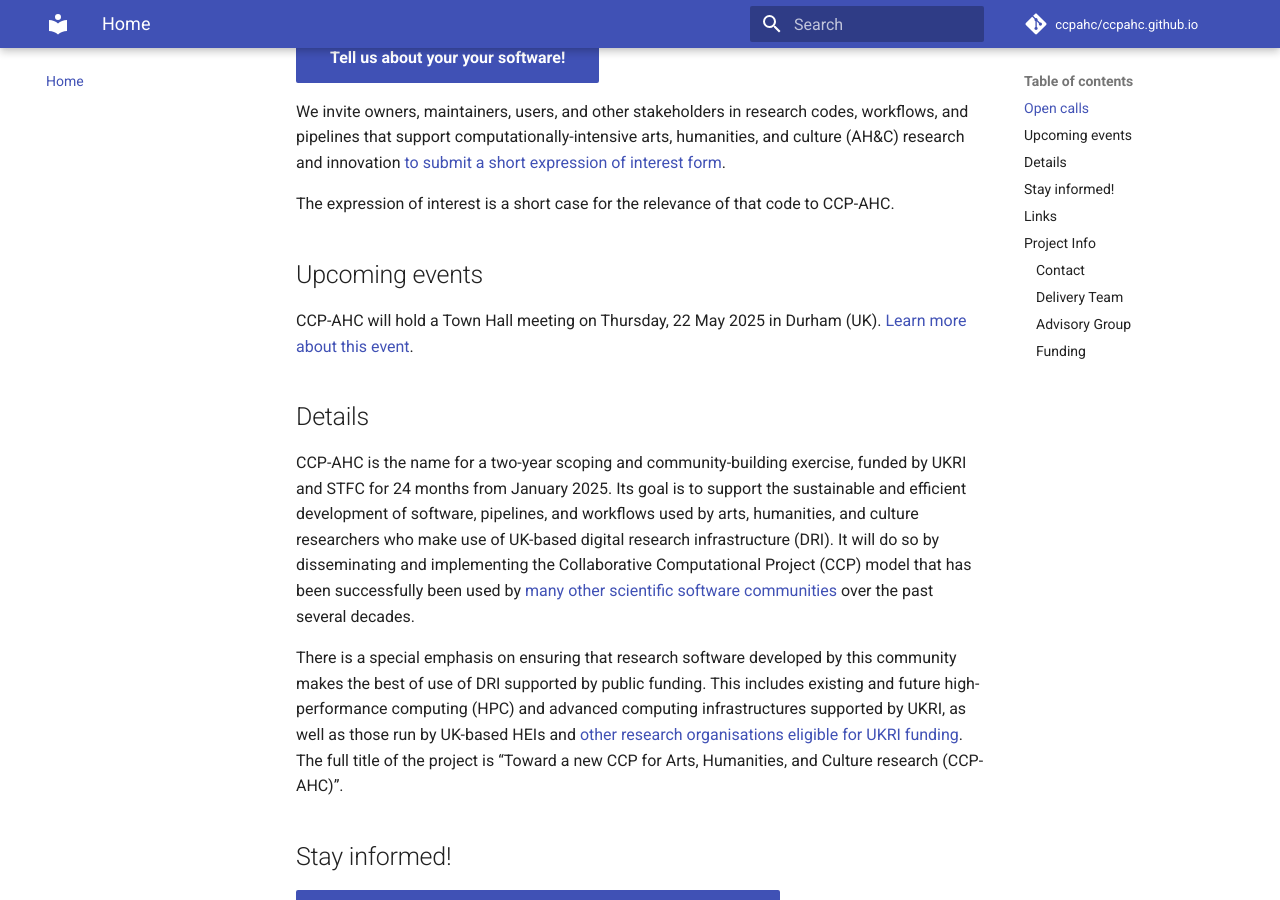
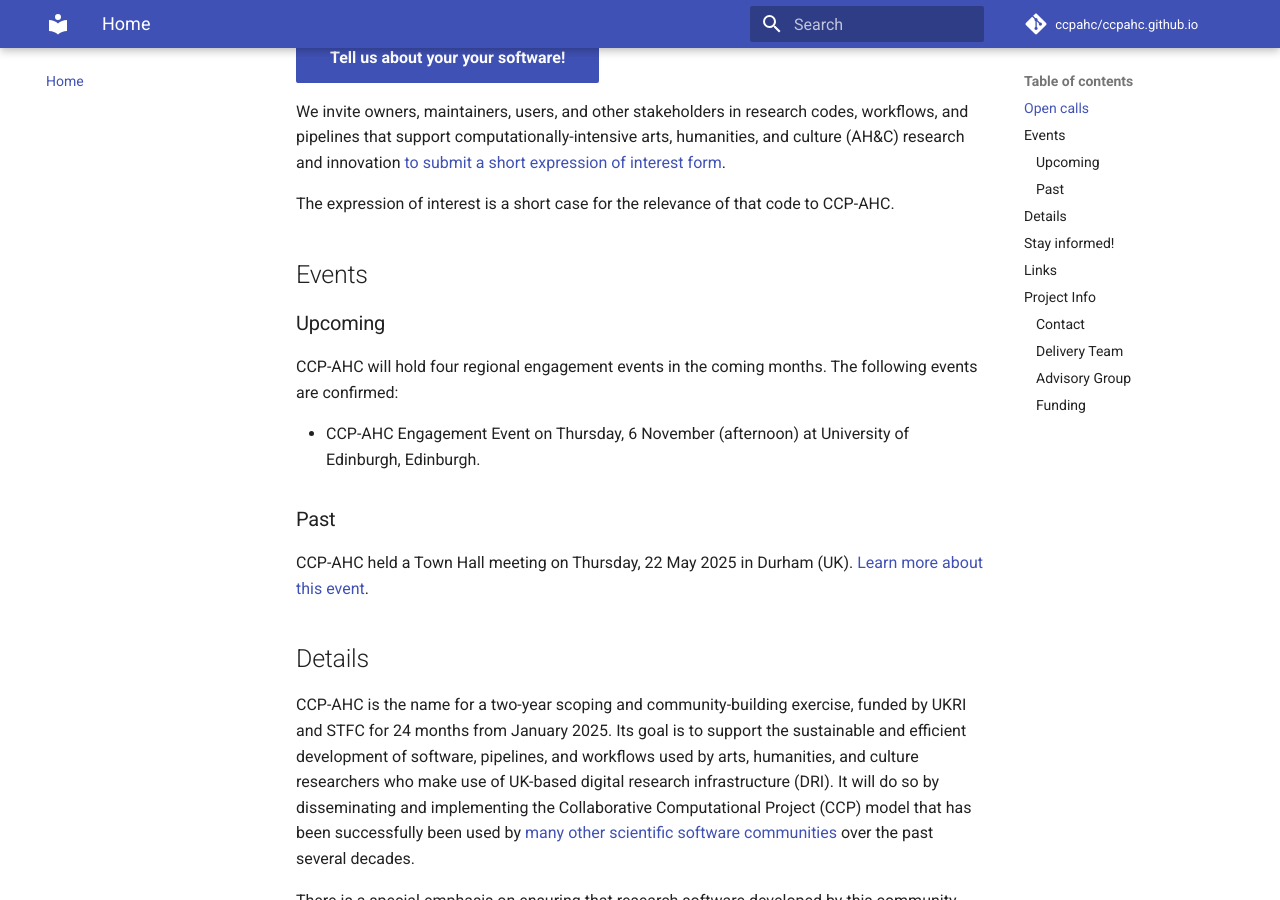
Before and after one commit to ccpahc/ccpahc.github.io, an MkDocs documentation site: the page built from docs/index.md, in a window 1280 px wide and 900 px high, scrolled down 460 px. Built offline with MkDocs 1.6.1 and Material for MkDocs 9.7.7, drawn with Linux system fonts in a browser that asks for light colours; comment, search, counter and statistics services are not loaded.

Commit message:
Update events details.

```diff
--- a/docs/index.md
+++ b/docs/index.md
@@ -8,9 +8,17 @@ We invite owners, maintainers, users, and other stakeholders in research codes,
 
 The expression of interest is a short case for the relevance of that code to CCP-AHC.
 
-## Upcoming events
+## Events
 
-CCP-AHC will hold a Town Hall meeting on Thursday, 22 May 2025 in Durham (UK). [Learn more about this event](./activities/town-hall-2025/index.md).
+### Upcoming
+
+CCP-AHC will hold four regional engagement events in the coming months. The following events are confirmed:
+
+- CCP-AHC Engagement Event on Thursday, 6 November (afternoon) at University of Edinburgh, Edinburgh.
+
+### Past
+
+CCP-AHC held a Town Hall meeting on Thursday, 22 May 2025 in Durham (UK). [Learn more about this event](./activities/town-hall-2025/index.md).
 
 ## Details
 
```
